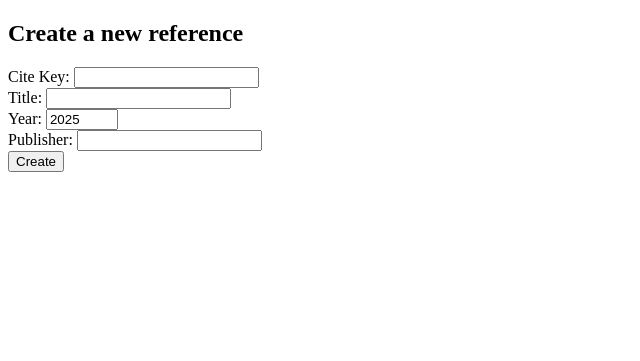
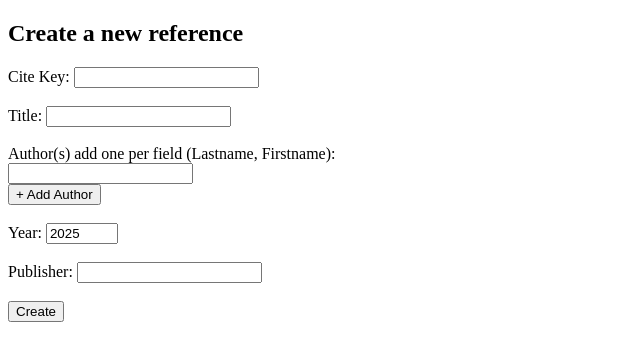
Before and after one commit to macabre-cs/ohtu-miniprojekti, a Flask app: page /new_reference in a window 1280 px wide. Shown: the top 361 px of the page, without its empty margins (0-640 px from the left). Run offline with Flask 3, Linux system fonts and the light colour scheme.

Commit message:
Add author fields

```diff
--- a/src/app.py
+++ b/src/app.py
@@ -21,12 +21,14 @@ def reference_creation():
     cite_key = request.form.get("cite_key")
     year = request.form.get("year")
     publisher = request.form.get("publisher")
+    authors = request.form.get("authors_formatted", "")
 
     try:
-        validate_reference(cite_key, title, year, publisher)
+        validate_reference(cite_key, title, year, publisher, authors)
         reference = Reference({
             "cite_key": cite_key,
             "title": title,
+            "author": authors,
             "year": year,
             "publisher": publisher
         })
--- a/src/entities/reference.py
+++ b/src/entities/reference.py
@@ -3,8 +3,9 @@ class Reference:
         self.id = reference_dict.get('id')
         self.cite_key = reference_dict.get('cite_key')
         self.title = reference_dict.get('title')
+        self.author = reference_dict.get('author')
         self.year = reference_dict.get('year')
         self.publisher = reference_dict.get('publisher')
 
     def __str__(self):
-        return f"{self.cite_key}: {self.title} ({self.year}), {self.publisher}"
+        return f"{self.cite_key}: {self.title} ({self.year}), {self.author}, {self.publisher}"
--- a/src/schema.sql
+++ b/src/schema.sql
@@ -2,6 +2,7 @@ CREATE TABLE references_table (
   id SERIAL PRIMARY KEY,
   cite_key TEXT NOT NULL UNIQUE,
   title TEXT NOT NULL,
+  author TEXT NOT NULL,
   year INTEGER,
   publisher TEXT,
   created_at TIMESTAMP DEFAULT NOW()
--- a/src/templates/new_reference.html
+++ b/src/templates/new_reference.html
@@ -1,42 +1,78 @@
-{% extends "layout.html" %}
-
-{% block title %}
-Create a new reference
-{% endblock %}
-
-{% block body %}
+{% extends "layout.html" %} {% block title %} Create a new reference {% endblock
+%} {% block body %}
 
 <h2>Create a new reference</h2>
 
 <form action="/create_reference" method="post">
-  {% with messages = get_flashed_messages() %}
-    {% if messages %}
-      <ul>
-      {% for message in messages %}
-        <li>{{ message }}</li>
-      {% endfor %}
-      </ul>
-    {% endif %}
-  {% endwith %}
+  {% with messages = get_flashed_messages() %} {% if messages %}
+  <ul>
+    {% for message in messages %}
+    <li>{{ message }}</li>
+    {% endfor %}
+  </ul>
+  {% endif %} {% endwith %}
   <label for="cite_key">Cite Key:</label>
-  <input type="text" name="cite_key" required>
-  <br>
+  <input type="text" name="cite_key" required />
+  <br />
+  <br />
 
   <label for="title">Title:</label>
-  <input type="text" name="title" required>
-  <br>
+  <input type="text" name="title" required />
+  <br />
+  <br />
+
+  <label for="author">Author(s) add one per field (Lastname, Firstname):</label>
+  <div id="author-fields">
+    <input type="text" name="authors" />
+  </div>
+  <button type="button" id="add-author">+ Add Author</button>
+  <script>
+    document
+      .getElementById("add-author")
+      .addEventListener("click", function (e) {
+        e.preventDefault();
+        const input = document.createElement("input");
+        input.type = "text";
+        input.name = "authors";
+        document.getElementById("author-fields").appendChild(input);
+      });
+
+    // Format authors on form submit
+    document.querySelector("form").addEventListener("submit", function (e) {
+      const authorInputs = document.querySelectorAll('input[name="authors"]');
+      const authorNames = Array.from(authorInputs)
+        .map((input) => input.value.trim())
+        .filter((name) => name.length > 0);
+
+      // Create hidden input with formatted authors
+      const hiddenInput = document.createElement("input");
+      hiddenInput.type = "hidden";
+      hiddenInput.name = "authors_formatted";
+      hiddenInput.value = authorNames.join("; ");
+      this.appendChild(hiddenInput);
+    });
+  </script>
+  <br />
+  <br />
 
   <label for="year">Year:</label>
-  <input type="number" name="year" min="0" max="{{ curr_year }}" value="{{ curr_year }}" required>
-  <br>
+  <input
+    type="number"
+    name="year"
+    min="0"
+    max="{{ curr_year }}"
+    value="{{ curr_year }}"
+    required
+  />
+  <br />
+  <br />
 
   <label for="publisher">Publisher:</label>
-  <input type="text" name="publisher" required>
-  <br>
+  <input type="text" name="publisher" required />
+  <br />
+  <br />
 
-  <button type="submit">
-    Create
-  </button>
+  <button type="submit">Create</button>
 </form>
 
 {% endblock %}
--- a/src/util.py
+++ b/src/util.py
@@ -2,11 +2,13 @@ class UserInputError(Exception):
     pass
 
 
-def validate_reference(cite_key, title, year, publisher):
+def validate_reference(cite_key, title, year, publisher, author):
     if not cite_key or not cite_key.strip():
         raise ValueError("Cite key is required")
     if not title or not title.strip():
         raise ValueError("Title is required")
+    if not author or not author.strip():
+        raise ValueError("Author(s) is/are required")
     if not year or not str(year).strip():
         raise ValueError("Year is required")
     try:
```
Also changed, not shown: src/repositories/reference_repository.py (+4 -3 lines).
